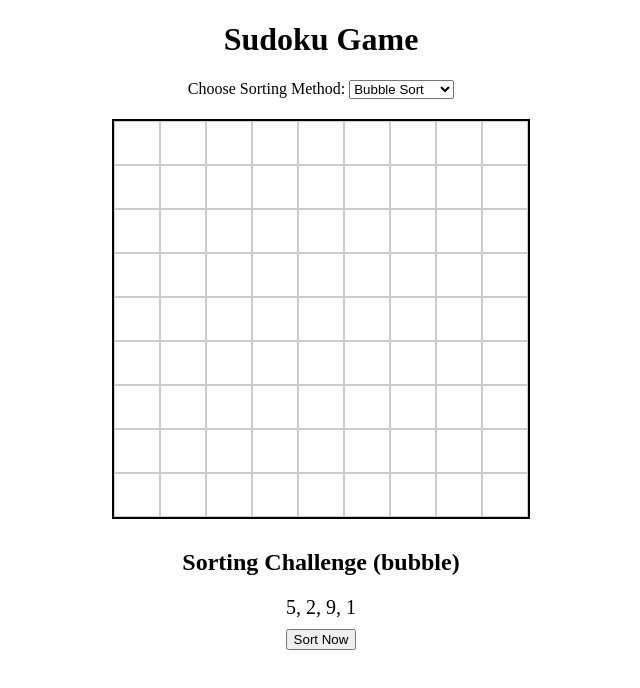
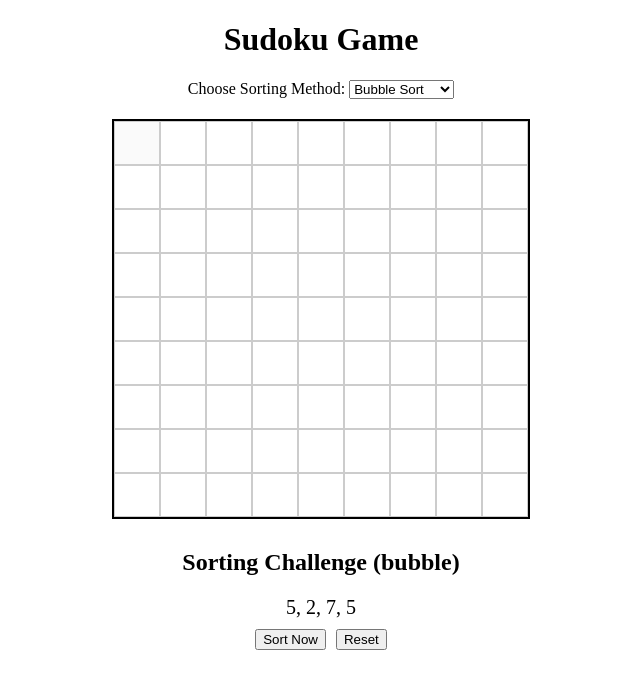
Before and after one commit to A-M-Ahmed/sudoku-game, a React (Vite) app: page / in a window 1280 px wide. Shown: the top 688 px of the page, without its empty margins (319-959 px from the left). Built offline with nearby package versions, Linux system fonts and the light colour scheme.

Commit message:
React setup, grid, sorting UI

```diff
--- a/src/App.jsx
+++ b/src/App.jsx
@@ -9,6 +9,7 @@ function App() {
       .map(() => Array(9).fill(""))
   );
   const [sortType, setSortType] = useState("bubble"); // default is bubble
+  const [sortCompleted, setSortCompleted] = useState(false);
 
   const handleChange = (row, col, value) => {
     // Only allow digits 1–9
@@ -40,13 +41,18 @@ function App() {
                 type="text"
                 maxLength="1"
                 value={cellValue}
+                disabled={row === 0 && col === 0 && !sortCompleted}
                 onChange={(e) => handleChange(row, col, e.target.value)}
               />
             ))}
           </div>
         ))}
       </div>
-      <SortChallenge sortType={sortType} />
+      <SortChallenge
+        sortType={sortType}
+        onComplete={() => setSortCompleted(true)}
+          resetSort={() => setSortCompleted(false)}
+      />
     </div>
   );
 }
--- a/src/SortChallenge.jsx
+++ b/src/SortChallenge.jsx
@@ -1,7 +1,10 @@
-import React, { useState } from 'react';
+import React, { useState } from "react";
 
-function SortChallenge({ sortType }) {
-  const [numbers, setNumbers] = useState([5, 2, 9, 1]);
+function SortChallenge({ sortType, onComplete, resetSort }) {
+  const generateRandomArray = () =>
+    Array.from({ length: 4 }, () => Math.floor(Math.random() * 9) + 1);
+
+  const [numbers, setNumbers] = useState(generateRandomArray());
   const [sorted, setSorted] = useState(false);
 
   const bubbleSort = (arr) => {
@@ -31,20 +34,34 @@ function SortChallenge({ sortType }) {
   };
 
   const handleSort = () => {
-    const result = sortType === 'bubble' ? bubbleSort(numbers) : selectionSort(numbers);
+    const result =
+      sortType === "bubble" ? bubbleSort(numbers) : selectionSort(numbers);
     setNumbers(result);
     setSorted(true);
+    setSorted(true);
+    onComplete(); // let App know sorting is done
   };
 
   return (
-    <div style={{ marginTop: '30px' }}>
+    <div style={{ marginTop: "30px" }}>
       <h2>Sorting Challenge ({sortType})</h2>
-      <div style={{ fontSize: '20px', marginBottom: '10px' }}>
-        {numbers.join(', ')}
+      <div style={{ fontSize: "20px", marginBottom: "10px" }}>
+        {numbers.join(", ")}
       </div>
       <button onClick={handleSort} disabled={sorted}>
         Sort Now
       </button>
+      <button
+        onClick={() => {
+          setNumbers(generateRandomArray());
+          setSorted(false);
+            resetSort();
+        }}
+        style={{ marginLeft: "10px" }}
+      >
+        Reset
+      </button>
+
       {sorted && <p>✅ Sorted!</p>}
     </div>
   );
```
